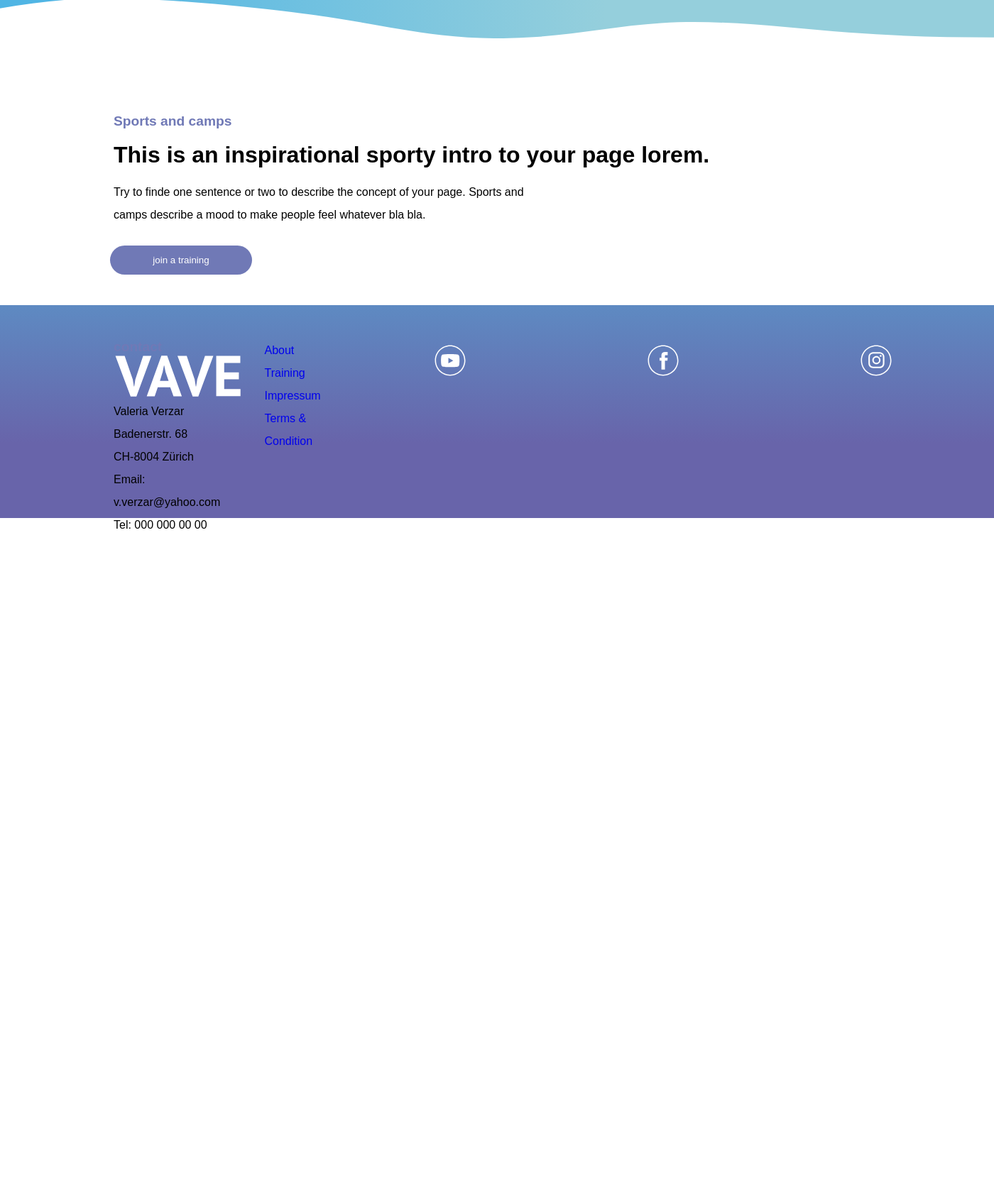
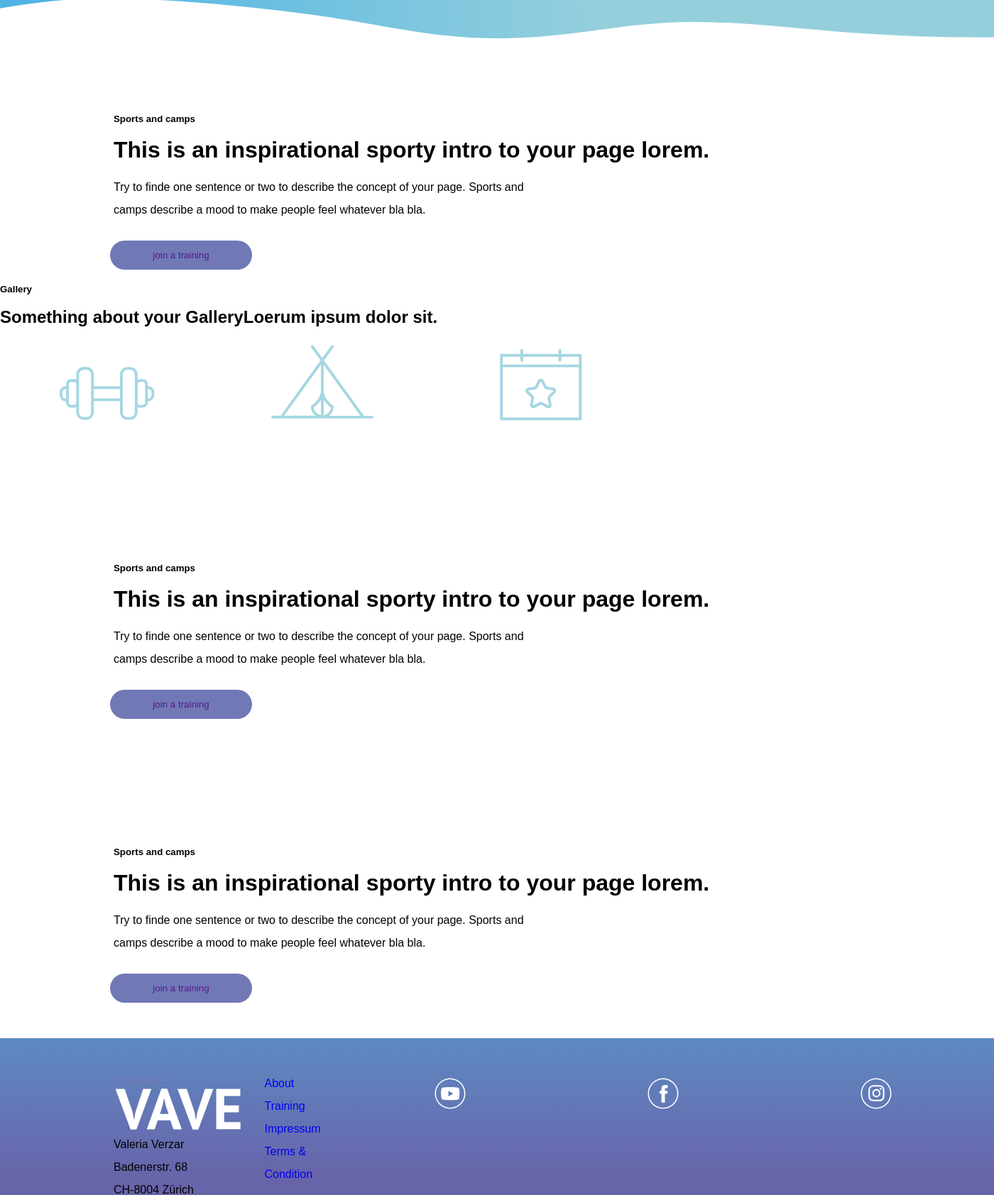
Before and after one commit to KatharinaHefti/VAVE, a PHP site: page / in a window 1400 px wide. Shown: the part 114-1798 px from the top of the page at 71% size. Before the commit the page ends 859 px from the top, so only its background shows below. Run offline with PHP 8.4, Linux system fonts and the light colour scheme; some web fonts are replaced.

Commit message:
add after shock

```diff
--- /dev/null
+++ b/inc/main.inc.php
@@ -0,0 +1,10 @@
+<main>
+    <h5>Sports and camps</h5>
+    <br>
+    <h1>This is an inspirational sporty intro to your page lorem.</h1>
+    <br>
+    <p>Try to finde one sentence or two to describe the concept of your page. Sports and camps describe a mood to make people feel whatever bla bla.</p>
+    <button><a href="">join a training</a></button>
+</main>
+
+<link rel="stylesheet" href="style/style.css">
--- a/index.php
+++ b/index.php
@@ -1,18 +1,37 @@
 <?php
 include ("./inc/header.inc.php");
-include ("./inc/nav.inc.php");
-?>
+include ("./inc/nav.inc.php"); ?>
+
+<html>
+<link rel="stylesheet" href="./style/style.css">
+
+</html>
+
+<?php
+/* * * * * * * * * * * * * * * * * * * * main * * * * * * * * * * * * * * * * * * * */
+
+// Main Text Variables
+$MainChapterTitle = 'Sports and camps';
+$MainHeadline = 'This is an inspirational sporty intro to your page lorem.';
+$MainPragraph = 'Try to finde one sentence or two to describe the concept of your page. Sports and camps describe a mood to make people feel whatever bla bla.';
+$MainLink = '#';
+$MainButton = 'join a training';
+
+include ("./inc/main.inc.php");
+
+/* * * * * * * * * * * * * * * * * * * * gallery section * * * * * * * * * * * * * * * * * * * */
+
+$GallerySectionChapterTitle = 'Gallery';
+$GallerySectionHeadline = 'Something about your GalleryLoerum ipsum dolor sit.';
+include ("./inc/gallerySection.inc.php");
+
+/* * * * * * * * * * * * * * * * * * * * xxxx * * * * * * * * * * * * * * * * * * * */
+
+include ("./inc/main.inc.php");
+include ("./inc/main.inc.php");
+
+/* * * * * * * * * * * * * * * * * * * * footer * * * * * * * * * * * * * * * * * * * */
 
 
-  <main>
-    <h4>Sports and camps</h4>
-    <br>
-    <h1>This is an inspirational sporty intro to your page lorem.</h1>
-    <br>
-    <p>Try to finde one sentence or two to describe the concept of your page. Sports and camps describe a mood to make people feel whatever bla bla.</p>
-    <button>join a training</button>
-  </main>
-
-<?php
 include ("./inc/footer.inc.php");
 ?>
```
